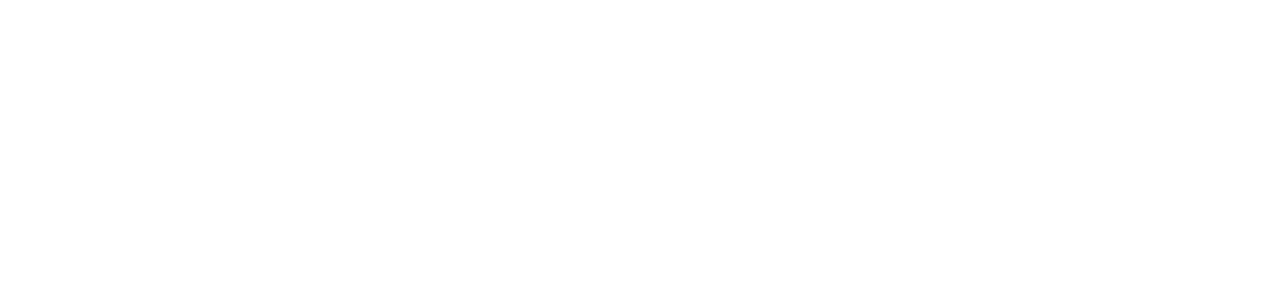
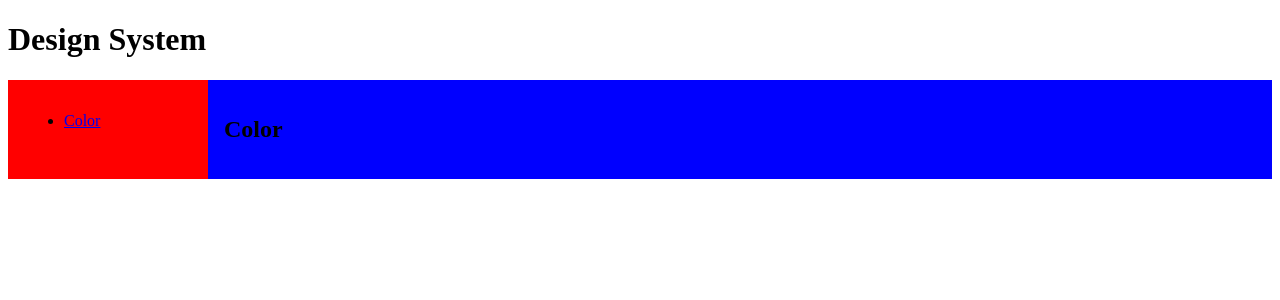
Before and after one commit to mikaelakihl/designsystem, a React (Vite) app: page / in a window 1280 px wide. Shown: the top 300 px of the page. Built offline with nearby package versions, Linux system fonts and the light colour scheme.

Commit message:
feat: create first layout and created anchorlinks as navigation

```diff
--- /dev/null
+++ b/src/App.module.css
@@ -0,0 +1,14 @@
+.main {
+  display: grid;
+  grid-template-columns: 200px 1fr;
+}
+
+.sidebar {
+  background-color: red;
+  padding: 1rem;
+}
+
+.content {
+  background-color: blue;
+  padding: 1rem;
+}
--- a/src/App.tsx
+++ b/src/App.tsx
@@ -1,12 +1,30 @@
-
-import './App.css'
+import styles from './App.module.css'
 
 function App() {
-
-
+  const anchorlinks = [{ id: 'colors', label: 'Color' }]
   return (
     <>
-
+      <header>
+        <h1>Design System</h1>
+      </header>
+      <main className={styles.main}>
+        <div className={styles.sidebar}>
+          <nav>
+            <ul>
+              {anchorlinks.map((anchorlink) => (
+                <li key={anchorlink.id}>
+                  <a href={`#${anchorlink.id}`}>{anchorlink.label}</a>
+                </li>
+              ))}
+            </ul>
+          </nav>
+        </div>
+        <div className={styles.content}>
+          <section>
+            <h2 id="colors">Color</h2>
+          </section>
+        </div>
+      </main>
     </>
   )
 }
```
Also changed, not shown: src/App.css (deleted).
